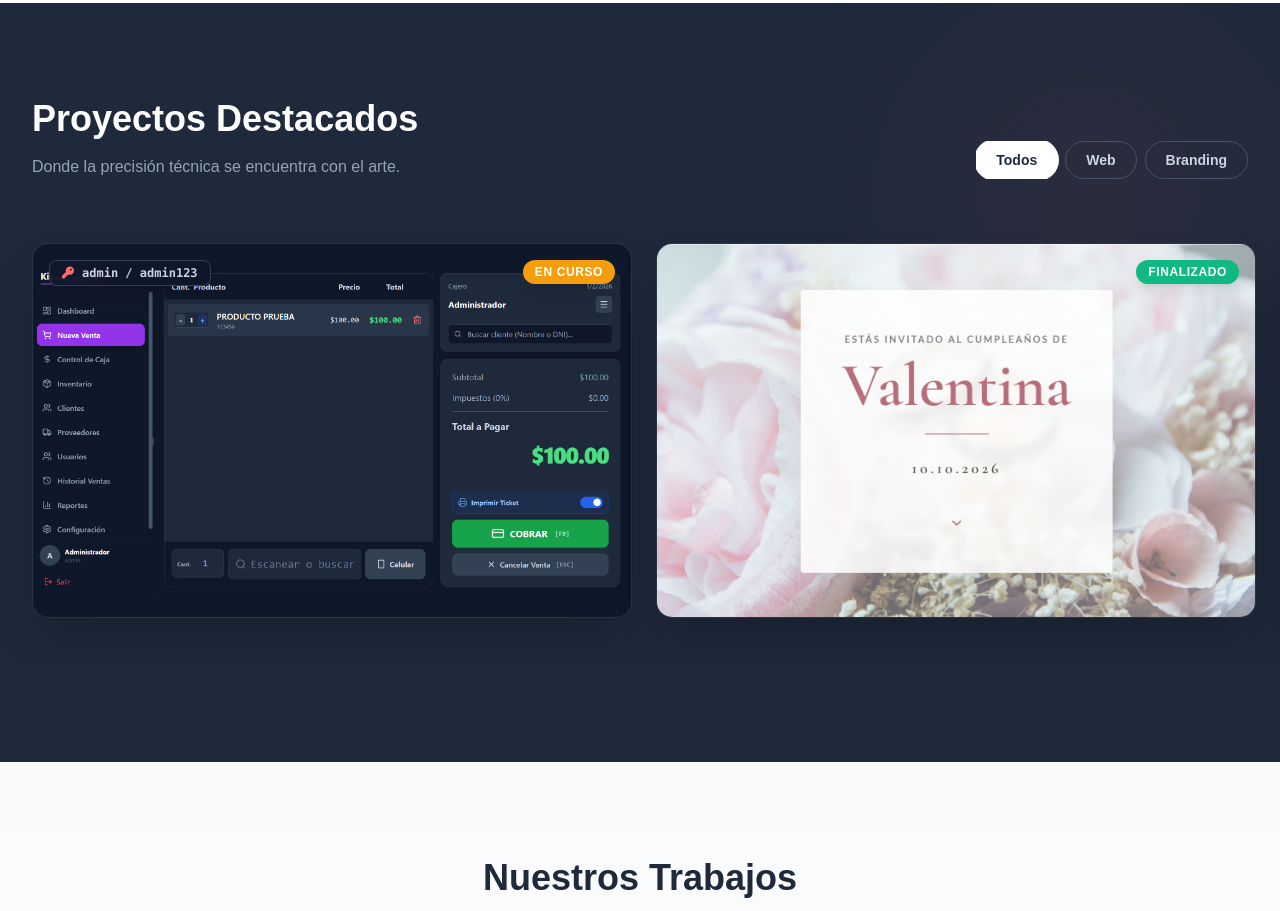
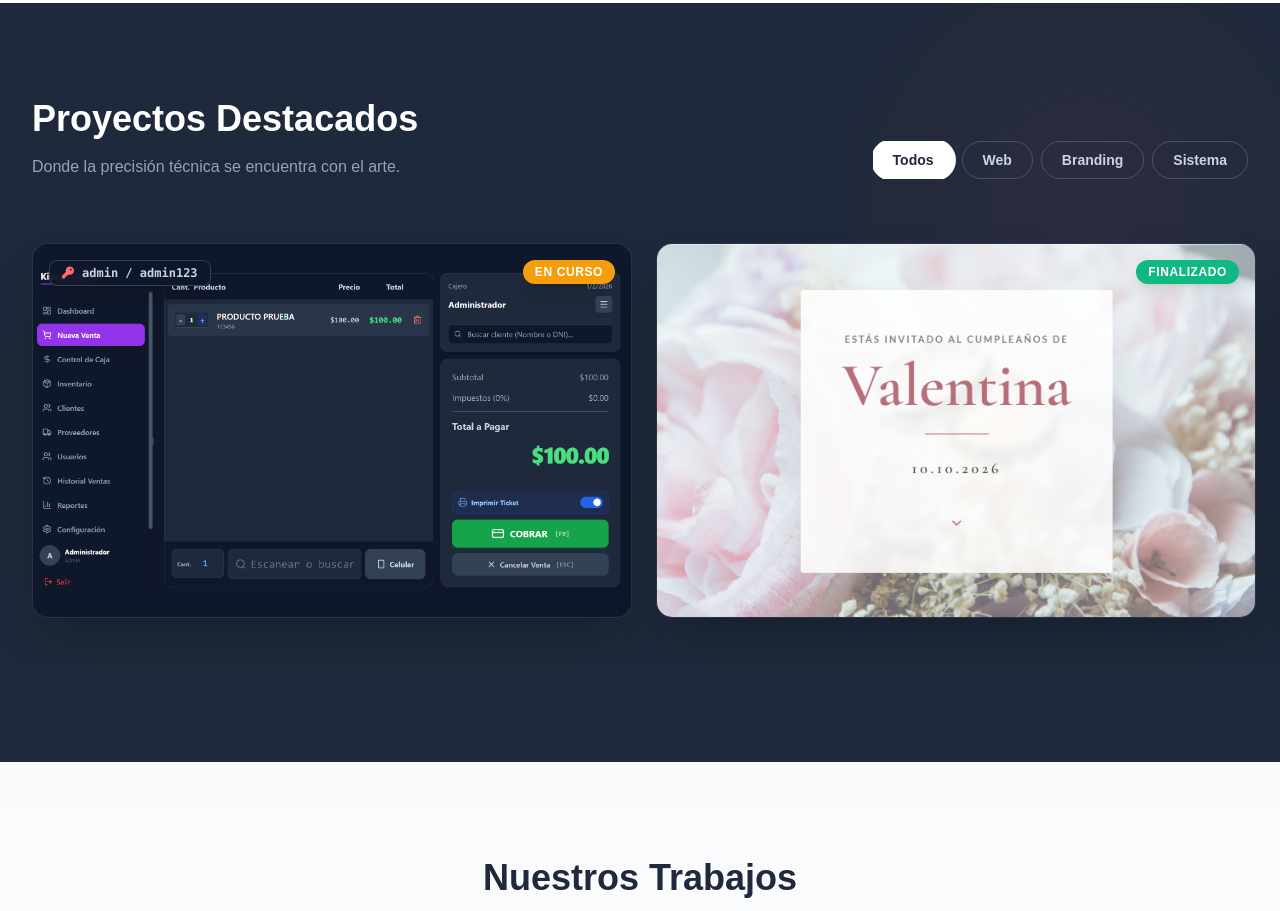
Before and after one commit to alfadigitalar/alfadigital, a website: page index.html in a window 1280 px wide. Shown: the part 1571-2482 px from the top of the page. Drawn offline with nearby package versions, Linux system fonts and the light colour scheme; grey boxes are pictures that could not be loaded; animation ran at ten frames a second.

Commit message:
feat: agregar filtro Sistema y mover Kubo a esa categoría

```diff
--- a/index.html
+++ b/index.html
@@ -340,6 +340,10 @@
             class="filter-btn px-5 py-2 rounded-full text-sm font-bold border border-slate-600 text-slate-300 hover:border-white hover:text-white transition">
             Branding
           </button>
+          <button onclick="filterProjects('sistema')"
+            class="filter-btn px-5 py-2 rounded-full text-sm font-bold border border-slate-600 text-slate-300 hover:border-white hover:text-white transition">
+            Sistema
+          </button>
         </div>
       </div>
 
@@ -362,7 +366,7 @@
           <!-- Proyecto 1: Kiosco Kubo (Más Nuevo) -->
           <a href="https://sistema-kiosco-rouge.vercel.app/" target="_blank" rel="noopener noreferrer"
             class="reveal project-card snap-center shrink-0 w-[85vw] md:w-[600px] group relative rounded-2xl overflow-hidden bg-slate-800 aspect-[16/10] cursor-pointer shadow-2xl hover:shadow-alfa-coral/50 transition border border-slate-700/50"
-            data-category="web">
+            data-category="sistema">
             <div
               class="absolute top-4 right-4 bg-amber-500 text-white text-xs font-bold px-3 py-1 rounded-full z-20 shadow-lg uppercase tracking-wider">
               En Curso
```
